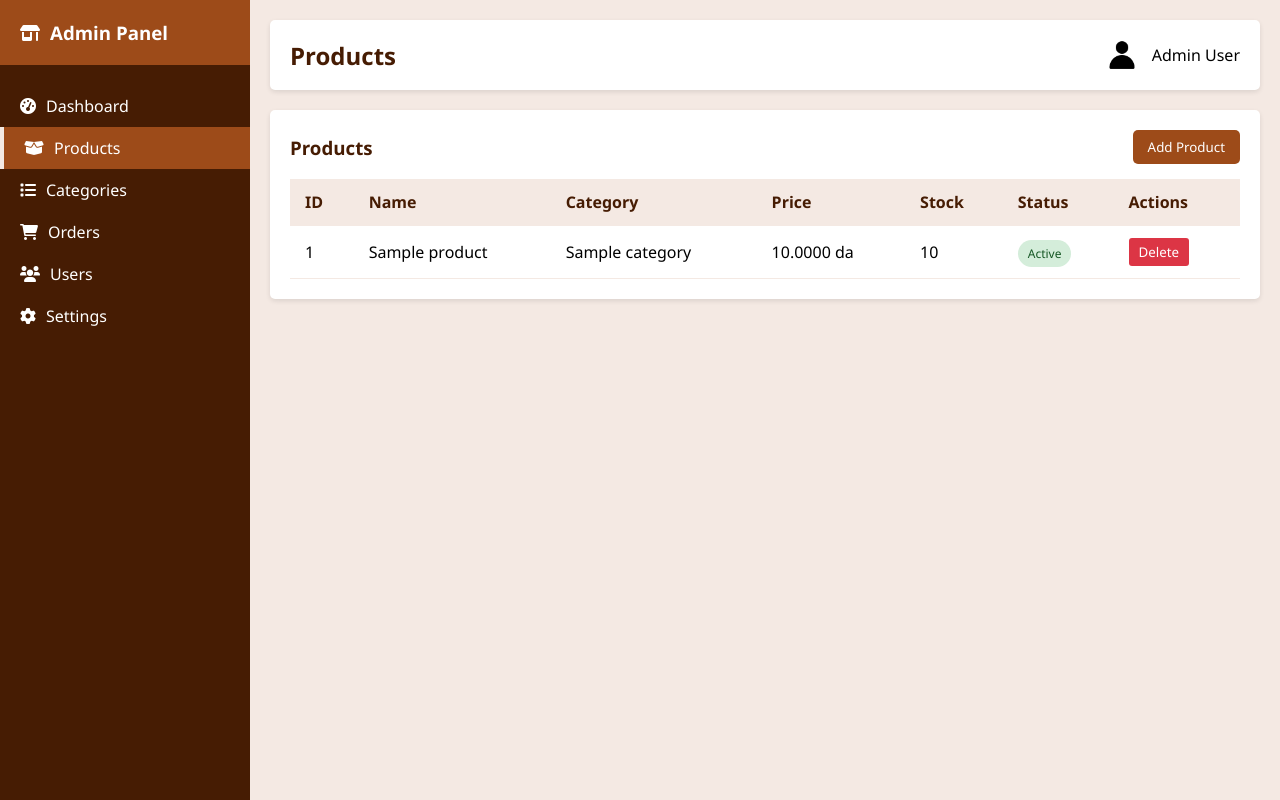
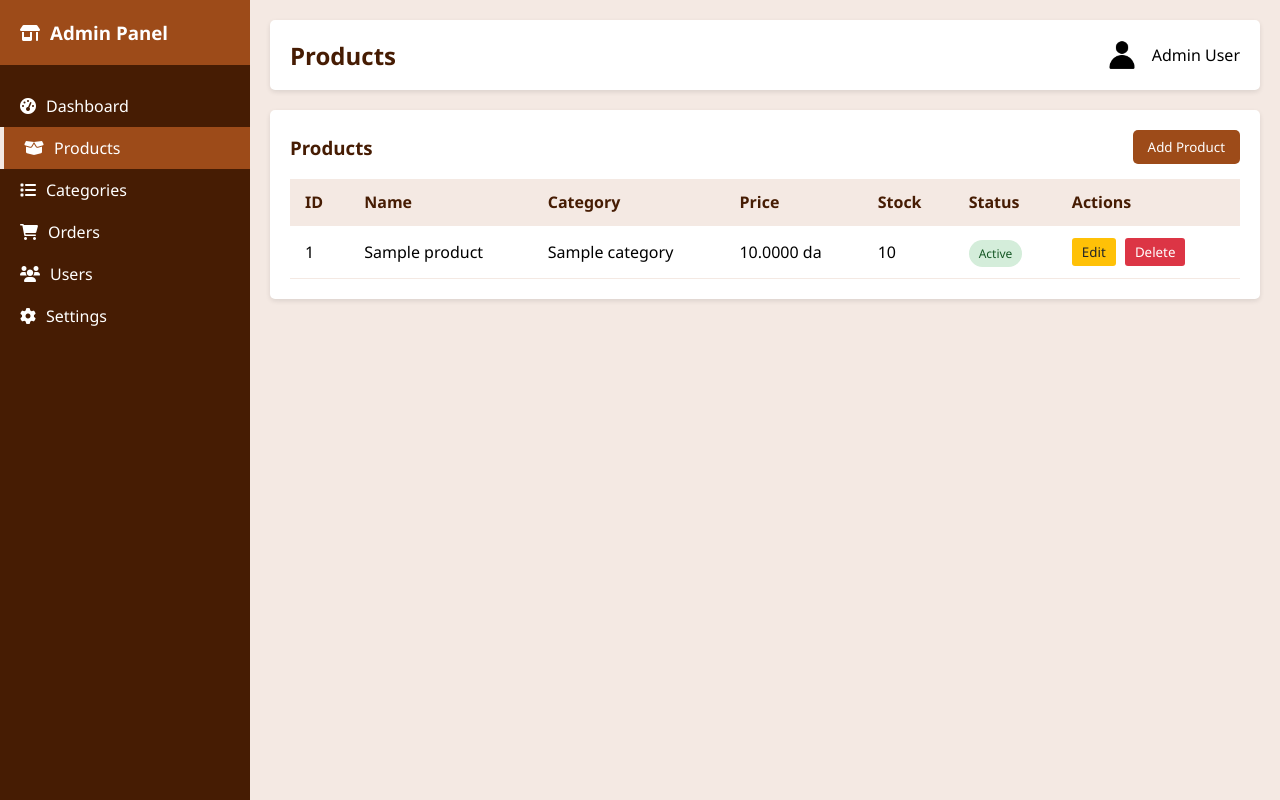
Before and after one commit to TIFOURAmanel/Ecommerce_website_js, a PHP site: page /adminPage.php in a window 1280 px wide, after a click on "Products". Run offline with PHP 8.4, Linux system fonts and the light colour scheme; tables that the repository leaves empty or names only in its code hold one stand-in row (values such as "Sample post").

Commit message:
admin product edit button

```diff
--- a/adminPage.php
+++ b/adminPage.php
@@ -24,6 +24,27 @@ if ($_SERVER['REQUEST_METHOD'] === 'POST') {
         $stmt->execute([
             $_POST['category_name'],
             $_POST['category_description']
+        ]);
+    }
+
+    if (isset($_POST['update_product'])) {
+        // Update product in database
+        $stmt = $pdo->prepare("UPDATE products SET
+            name_prod = ?,
+            category_id = ?,
+            price = ?,
+            stock_quantity = ?,
+            description_prod = ?,
+            image_url = ?
+            WHERE product_id = ?");
+        $stmt->execute([
+            $_POST['product_name'],
+            $_POST['product_category'],
+            $_POST['product_price'],
+            $_POST['product_stock'],
+            $_POST['product_description'],
+            $_POST['product_image'],
+            $_POST['product_id']
         ]);
     }
 
@@ -72,7 +93,7 @@ $totalRevenue = $pdo->query("SELECT SUM(oi.quantity * p.price) FROM order_items
     <meta charset="UTF-8">
     <meta name="viewport" content="width=device-width, initial-scale=1.0">
     <title>Admin Dashboard</title>
-    <link rel="stylesheet" href="admin_Style.css">
+    <link rel="stylesheet" href="adminStyle.css">
     <link rel="stylesheet" href="https://cdnjs.cloudflare.com/ajax/libs/font-awesome/6.0.0-beta3/css/all.min.css">
 </head>
 
@@ -230,7 +251,16 @@ $totalRevenue = $pdo->query("SELECT SUM(oi.quantity * p.price) FROM order_items
                                     </span>
                                 </td>
                                 <td>
-
+                                    <button class="action-btn edit-btn"
+        onclick="openEditModal(
+            <?= $product['product_id'] ?>,
+            '<?= addslashes($product['name_prod']) ?>',
+            <?= $product['category_id'] ?>,
+            <?= $product['price'] ?>,
+            <?= $product['stock_quantity'] ?>,
+            '<?= addslashes($product['description_prod']) ?>',
+            '<?= addslashes($product['image_url']) ?>'
+        )">Edit</button>
                                     <form method="POST" style="display:inline;">
                                         <input type="hidden" name="product_id" value="<?= $product['product_id'] ?>">
                                         <button type="submit" name="delete_product"
@@ -434,6 +464,54 @@ $totalRevenue = $pdo->query("SELECT SUM(oi.quantity * p.price) FROM order_items
         </div>
     </div>
 
+    <!-- Edit Product Modal -->
+<div class="modal" id="edit-product-modal">
+    <div class="modal-content">
+        <div class="modal-header">
+            <h3>Edit Product</h3>
+            <button class="close-btn">&times;</button>
+        </div>
+        <form id="edit-product-form" method="POST">
+            <input type="hidden" id="edit-product-id" name="product_id">
+            <div class="form-group">
+                <label for="edit-product-name">Product Name</label>
+                <input type="text" id="edit-product-name" name="product_name" required>
+            </div>
+            <div class="form-group">
+                <label for="edit-product-category">Category</label>
+                <select id="edit-product-category" name="product_category" required>
+                    <option value="">Select Category</option>
+                    <?php foreach ($categories as $category): ?>
+                        <option value="<?= $category['category_id'] ?>"><?= htmlspecialchars($category['name_categ']) ?></option>
+                    <?php endforeach; ?>
+                </select>
+            </div>
+            <div class="form-row">
+                <div class="form-group">
+                    <label for="edit-product-price">Price</label>
+                    <input type="number" id="edit-product-price" name="product_price" step="0.0001" required>
+                </div>
+                <div class="form-group">
+                    <label for="edit-product-stock">Stock Quantity</label>
+                    <input type="number" id="edit-product-stock" name="product_stock" required>
+                </div>
+            </div>
+            <div class="form-group">
+                <label for="edit-product-description">Description</label>
+                <textarea id="edit-product-description" name="product_description" rows="3"></textarea>
+            </div>
+            <div class="form-group">
+                <label for="edit-product-image">Image URL</label>
+                <input type="text" id="edit-product-image" name="product_image">
+            </div>
+            <div class="modal-footer">
+                <button type="button" class="btn close-btn">Cancel</button>
+                <button type="submit" name="update_product" class="btn">Update Product</button>
+            </div>
+        </form>
+    </div>
+</div>
+
     <!-- Add Category Modal -->
     <div class="modal" id="category-modal">
         <div class="modal-content">
@@ -477,6 +555,7 @@ $totalRevenue = $pdo->query("SELECT SUM(oi.quantity * p.price) FROM order_items
             </div>
         </div>
     </div>
+
     <script>
         function confirmLogout() {
             document.getElementById('logoutModal').style.display = 'flex';
@@ -507,12 +586,30 @@ $totalRevenue = $pdo->query("SELECT SUM(oi.quantity * p.price) FROM order_items
             showSection('dashboard-section');
         });
 
+        // Fonction pour ouvrir le modal d'édition
+function openEditModal(id, name, categoryId, price, stock, description, imageUrl) {
+    const modal = document.getElementById('edit-product-modal');
+
+    // Remplir le formulaire avec les données du produit
+    document.getElementById('edit-product-id').value = id;
+    document.getElementById('edit-product-name').value = name;
+    document.getElementById('edit-product-category').value = categoryId;
+    document.getElementById('edit-product-price').value = price;
+    document.getElementById('edit-product-stock').value = stock;
+    document.getElementById('edit-product-description').value = description;
+    document.getElementById('edit-product-image').value = imageUrl;
+
+    // Afficher le modal
+    modal.style.display = 'flex';
+}
+
         // Modal functionality
         const productModal = document.getElementById('product-modal');
         const categoryModal = document.getElementById('category-modal');
         const addProductBtn = document.getElementById('add-product-btn');
         const addCategoryBtn = document.getElementById('add-category-btn');
         const closeBtns = document.querySelectorAll('.close-btn');
+        const editProductModal = document.getElementById('edit-product-modal');
 
         addProductBtn?.addEventListener('click', () => {
             productModal.style.display = 'flex';
@@ -526,6 +623,7 @@ $totalRevenue = $pdo->query("SELECT SUM(oi.quantity * p.price) FROM order_items
             btn.addEventListener('click', () => {
                 productModal.style.display = 'none';
                 categoryModal.style.display = 'none';
+                editProductModal.style.display = 'none';
             });
         });
 
@@ -536,6 +634,9 @@ $totalRevenue = $pdo->query("SELECT SUM(oi.quantity * p.price) FROM order_items
             if (e.target === categoryModal) {
                 categoryModal.style.display = 'none';
             }
+             if (e.target === editProductModal) {
+        editProductModal.style.display = 'none';
+    }
         });
     </script>
 </body>
--- a/admin_Style.css
+++ b/adminStyle.css
@@ -248,6 +248,10 @@ table th {
   cursor: pointer;
 }
 
+.edit-btn {
+    background-color: #ffc107;
+    color: #212529;
+}
 .delete-btn {
   background-color: #dc3545;
   color: white;
```
